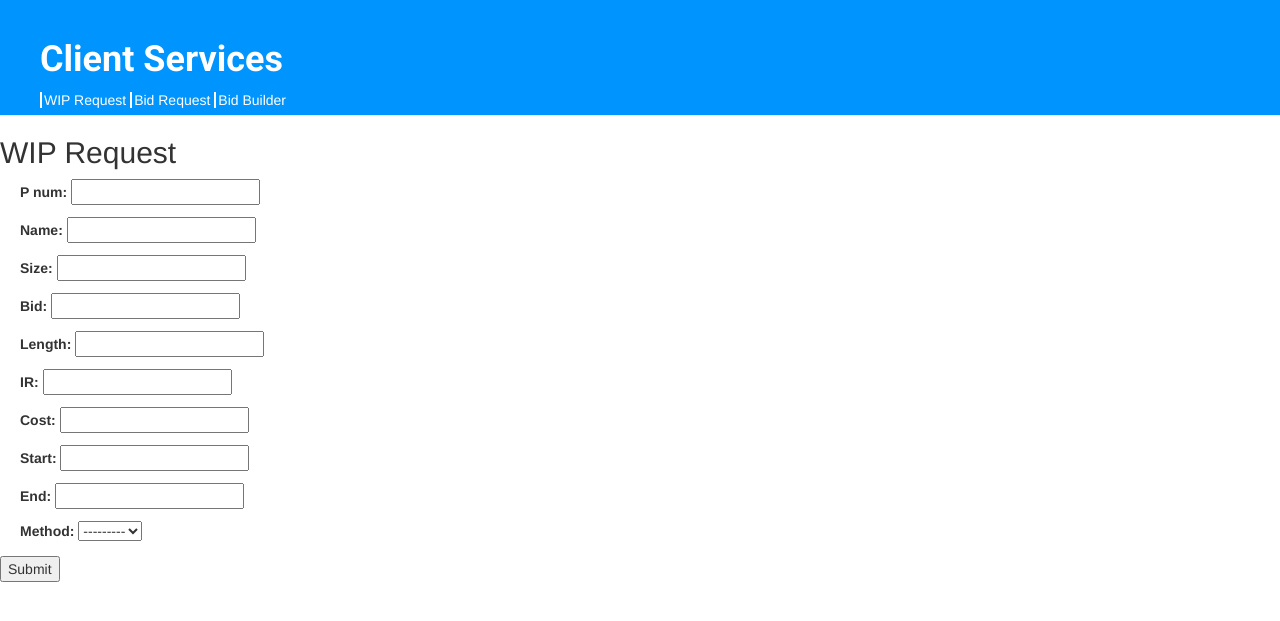
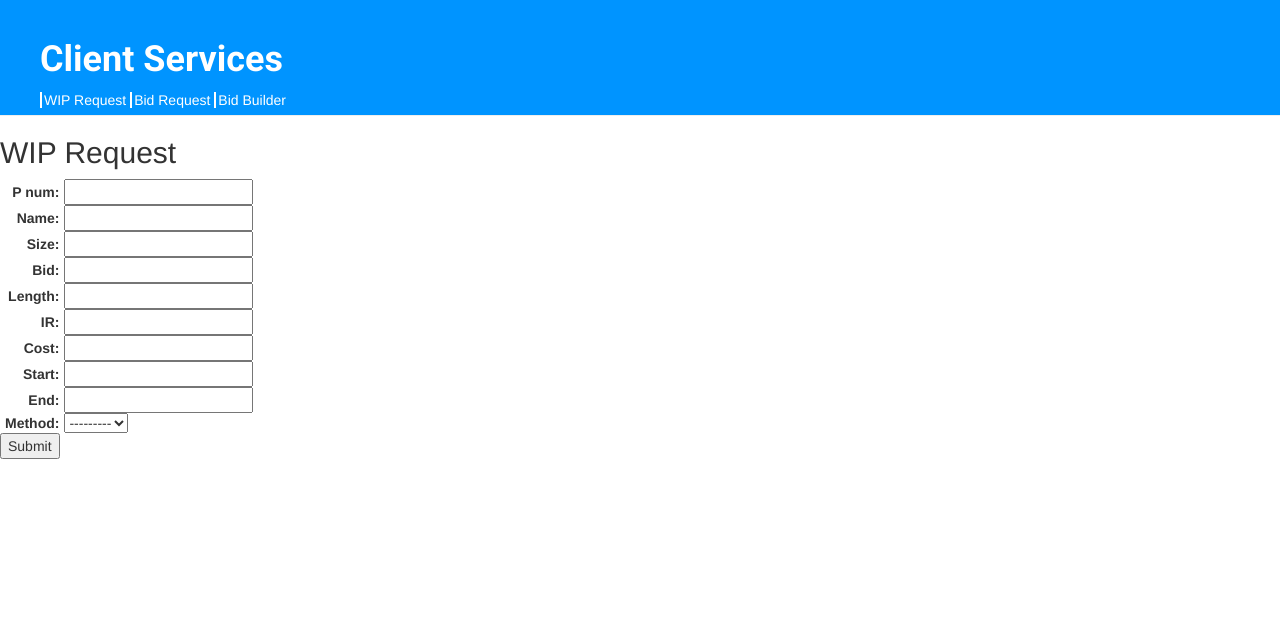
Before and after one commit to aaronelliott/sirius, a Django app: page /wip_req/ in a window 1280 px wide. Shown: the top 621 px of the page. Run offline with Django 3.2, Linux system fonts and the light colour scheme; some libraries are stand-ins or nearby versions.

Commit message:
wip req improved

```diff
--- a/CServices/static/css/CServices.css
+++ b/CServices/static/css/CServices.css
@@ -28,7 +28,7 @@
     text-decoration: none;
 }
 
-.log table, td, th {
+.log td, th {
     border: 1px solid black;
     padding-left: 5px;
     padding-right: 5px;
@@ -41,3 +41,8 @@
 .form-style p {
     padding-left: 20px;
 }
+
+.wip-req th {
+    text-align: right;
+    border: 0px;
+}
--- a/CServices/templates/CServices/cs_wip_req.html
+++ b/CServices/templates/CServices/cs_wip_req.html
@@ -5,7 +5,11 @@
 
 <div class="form-style">
     <form method="POST">{% csrf_token %}
-        {{ form.as_p }}
+        <table class="wip-req">
+        {% for field in form %}
+            <tr><th>{{ field.label }}:</th><td>{{ field }}</td></tr>
+            {% endfor %}
+        </table>
         <input type="submit" value="Submit" />
     </form>
 
```
Also changed, not shown: CServices/templates/CServices/cs_home.html (+7 -8 lines), 1 other file.
